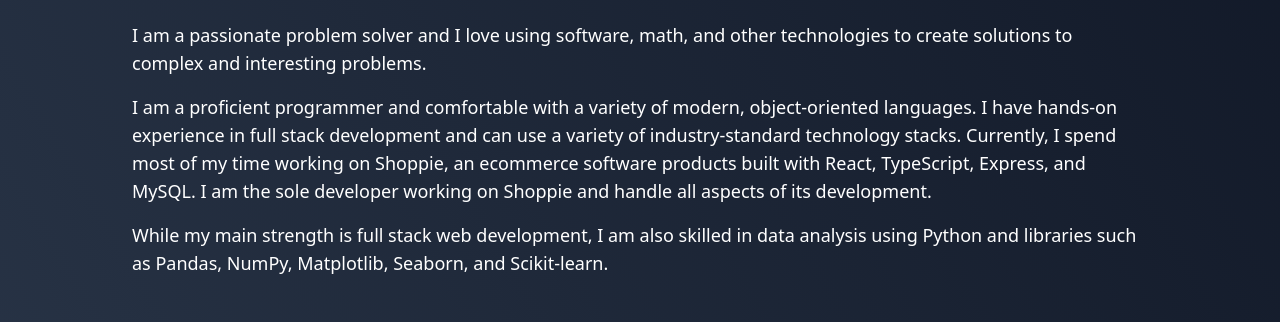
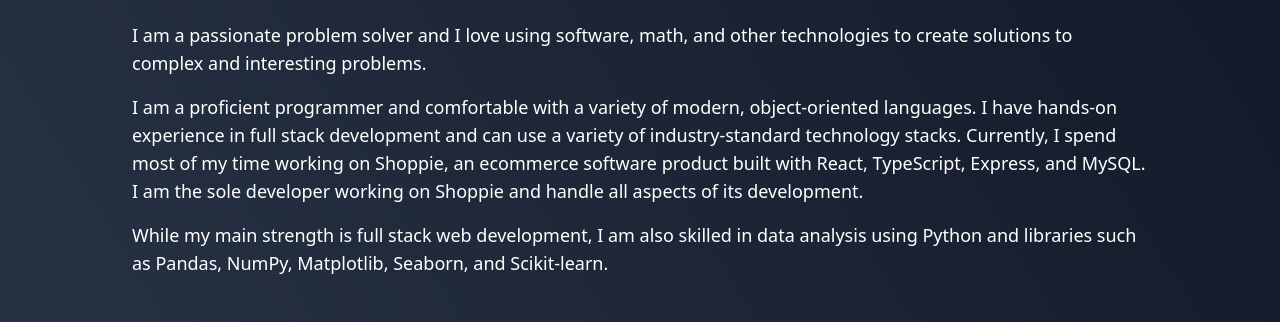
Before and after one commit to jay-horvat/jay-horvat.github.io, a website: page index.html in a window 1280 px wide. Shown: the part 237-559 px from the top of the page. Drawn offline with nearby package versions, Linux system fonts and the light colour scheme.

Commit message:
spelling mistake fixed

```diff
--- a/index.html
+++ b/index.html
@@ -49,7 +49,7 @@
     <div class="w-full max-w-5xl text-lg mx-auto mt-6 space-y-4 text-left px-1">
         <p>I am a passionate problem solver and I love using software, math, and other technologies to create solutions to complex and interesting problems.</p>
         <p>I am a proficient programmer and comfortable with a variety of modern, object-oriented languages. I have hands-on experience in full stack development
-            and can use a variety of industry-standard technology stacks. Currently, I spend most of my time working on Shoppie, an ecommerce software products built
+            and can use a variety of industry-standard technology stacks. Currently, I spend most of my time working on Shoppie, an ecommerce software product built
             with React, TypeScript, Express, and MySQL. I am the sole developer working on Shoppie and handle all aspects of its development.</p>
         <p>While my main strength is full stack web development, I am also skilled in data analysis using Python and libraries such as Pandas, NumPy,
             Matplotlib, Seaborn, and Scikit-learn.</p>
```
